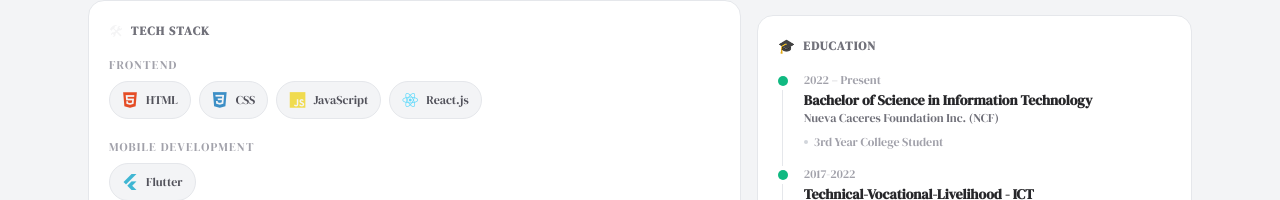
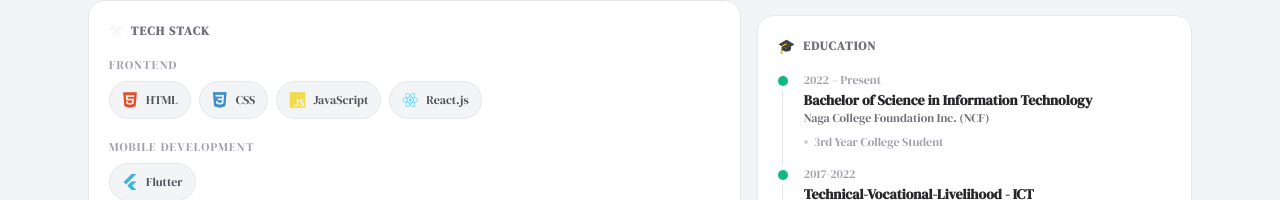
Before and after one commit to shiyannn/shiyan-portfolio, a React (Vite) app: page / in a window 1280 px wide. Shown: the part 379-579 px from the top of the page. Built offline with nearby package versions, Linux system fonts and the light colour scheme.

Commit message:
Update school name in education section

```diff
--- a/src/data.js
+++ b/src/data.js
@@ -28,7 +28,7 @@ export const data = {
     {
       year: "2022 – Present",
       degree: "Bachelor of Science in Information Technology",
-      school: "Nueva Caceres Foundation Inc. (NCF)",
+      school: "Naga College Foundation Inc. (NCF)",
       highlights: ["3rd Year College Student"],
     },
     {
```
